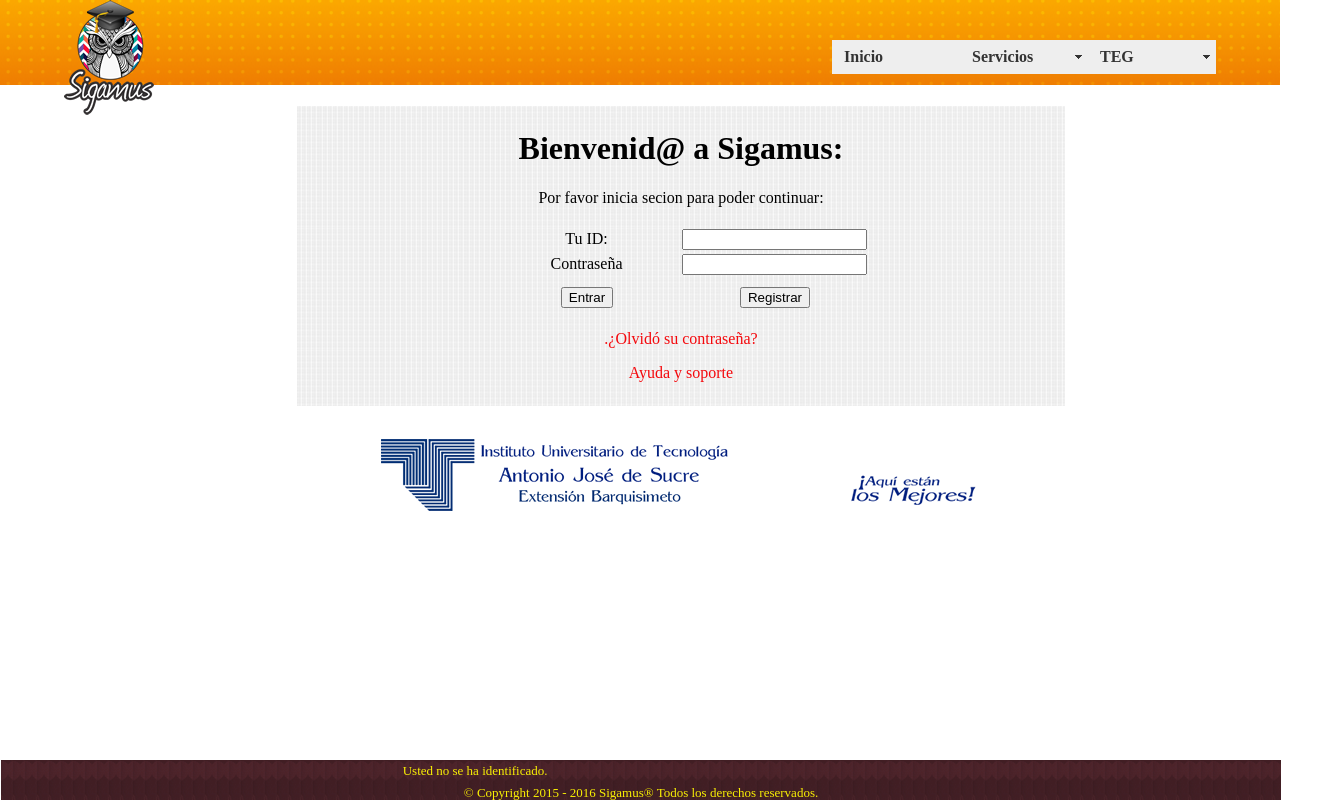
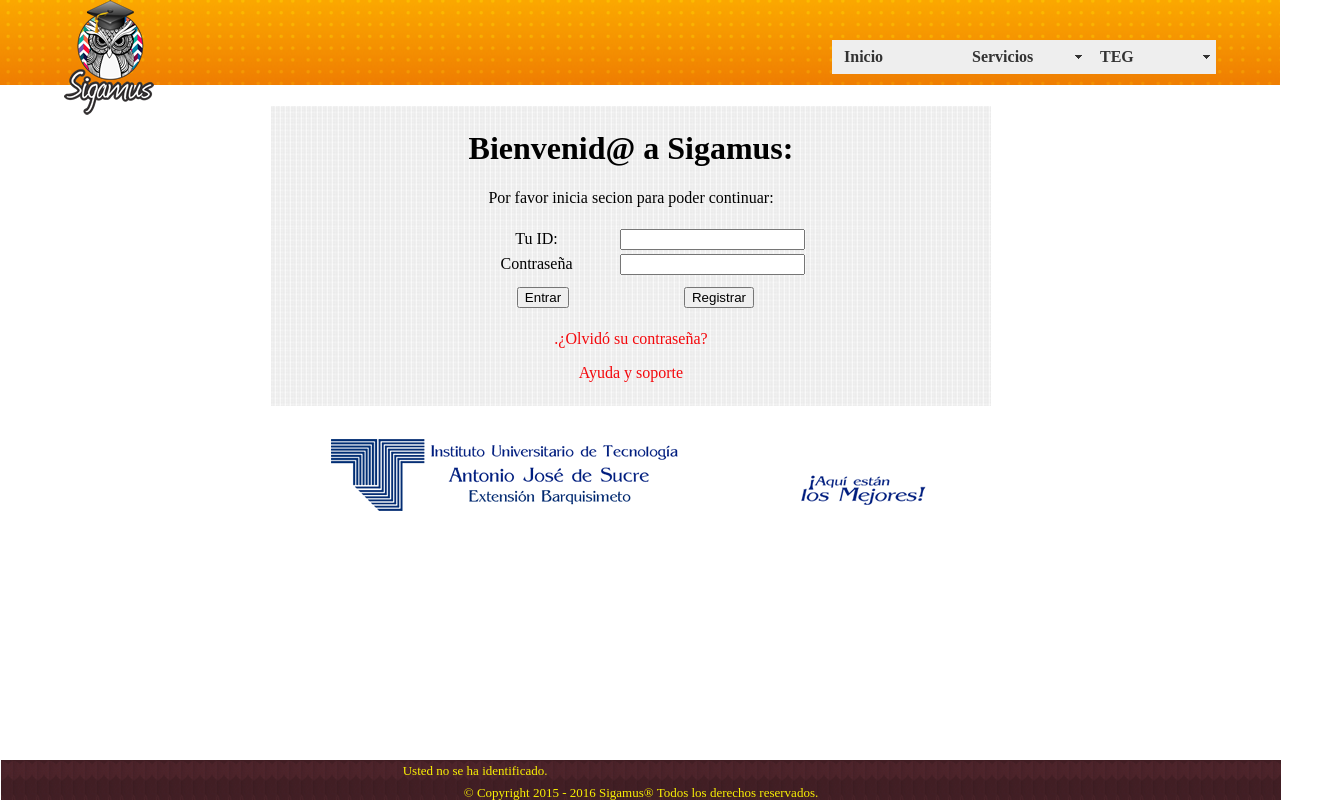
Before and after one commit to juancarrasco/BETA4, a plain HTML site: page index.html in a window 1280 px wide. Shown: the whole page, 1321 px wide, since content can reach past the window. Drawn offline with Linux system fonts and the light colour scheme.

Commit message:
centrado de registro

```diff
--- a/Basiccs.css
+++ b/Basiccs.css
@@ -49,10 +49,10 @@
 }
 #F3Cuerpo {
 	margin-top: 80px;
-	 margin-right: 40px;
-	  margin-left: 40px;
+	 margin-right: 50px ;
+	  margin-left: 30px;
 	height: auto;
-	width: 100%;
+	width: auto;
 	margin-bottom: 20px;
 	word-spacing: 20%;
 	letter-spacing: 20%;
```
Also changed, not shown: 1 other file.
